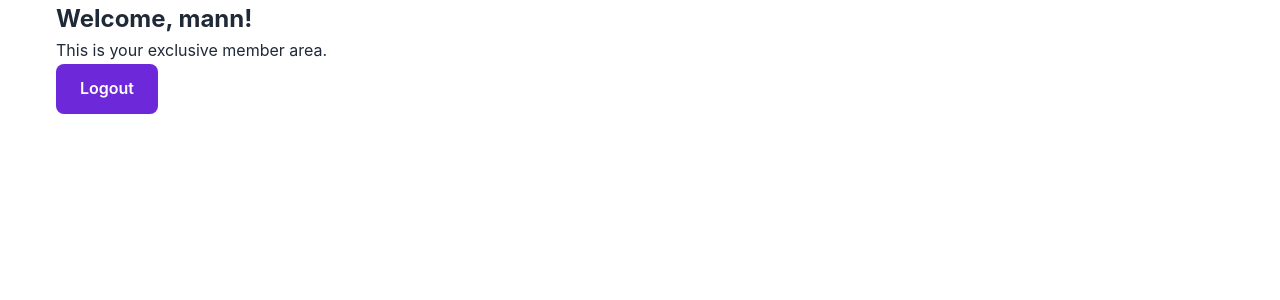
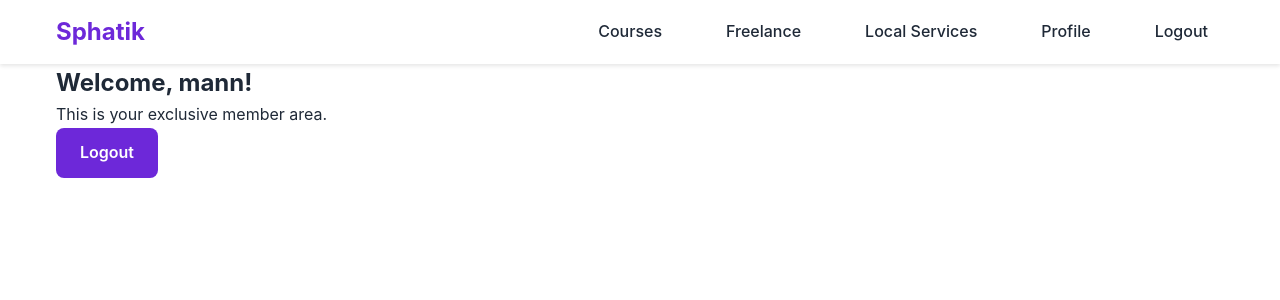
Before and after one commit to Mann-Makhecha/sphatikv2, a PHP site: page /sphatikv2/dashboards/member.php in a window 1280 px wide. Shown: the top 300 px of the page. Run offline with PHP 8.4, Linux system fonts and the light colour scheme; a user stored in the database is signed in.

Commit message:
Update session variable names for consistency; enhance member area header and logout link

```diff
--- a/auth/member_login.php
+++ b/auth/member_login.php
@@ -24,7 +24,7 @@ if ($_SERVER['REQUEST_METHOD'] == 'POST') {
         $stmt->fetch();
 
         if (password_verify($password, $hash)) {
-            $_SESSION['user_id'] = $id;
+            $_SESSION['id'] = $id;
             $_SESSION['username'] = $username;
             $_SESSION['email'] = $email;
             echo "<script> window.location.href='../dashboards/member.php';</script>";
--- a/dashboards/member.php
+++ b/dashboards/member.php
@@ -1,9 +1,8 @@
 <?php
-session_start();
 include '../includes/db.php';
 
 // Check if user is logged in
-if (!isset($_SESSION['user_id'])) {
+if (isset($_SESSION['id'])) {
     header("Location: ../auth/user_login.php");
     exit();
 }
@@ -18,15 +17,20 @@ if (!isset($_SESSION['user_id'])) {
         <meta name="viewport" content="width=device-width, initial-scale=1.0">
         <title>Member Area</title>
         <link rel="stylesheet" href="../css/home_style.css">
+        <style>
+            .welcome-section {
+                padding: 4rem 0;
+            }
+        </style>
     </head>
 
     <body>
-
+        <header><?php include '../includes/header.php' ?></header>
         <section class="welcome-section">
             <div class="container">
                 <h1>Welcome, <?php echo htmlspecialchars($_SESSION['username']); ?>!</h1>
                 <p>This is your exclusive member area.</p>
-                <a href="logout.php" class="btn">Logout</a>
+                <a href="../logout.php" class="btn">Logout</a>
             </div>
         </section>
 
--- a/includes/header.php
+++ b/includes/header.php
@@ -1,10 +1,11 @@
 <?php
 define("BASE_URL", "http://localhost/sphatikv2/");
+session_start();
 ?>
 
 <header class="header">
     <div class="container">
-        <a href="<?= BASE_URL ?>/index.php" class="logo">Sphatik</a>
+        <a href="<?= BASE_URL ?>index.php" class="logo">Sphatik</a>
         <nav class="nav">
             <button class="mobile-menu-btn">
                 <span></span>
@@ -28,4 +29,4 @@ define("BASE_URL", "http://localhost/sphatikv2/");
         </nav>
     </div>
 </header>
-<script src="js/home_js.js"></script>
+<script src="<?php echo BASE_URL ?>js/home_js.js"></script>
```
